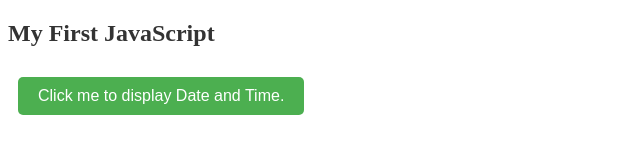
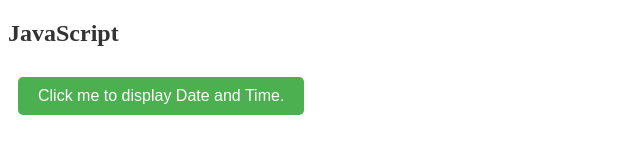
Before and after one commit to Olivem1234567/Java-HTML-CSS, a plain HTML site: page Index.html in a window 1280 px wide. Shown: the whole page, without its empty margins (0-640 px from the left). Drawn offline with Linux system fonts and the light colour scheme.

Commit message:
Update Index.html

```diff
--- a/Index.html
+++ b/Index.html
@@ -4,7 +4,7 @@
    <title>JavaThingy</title>
    <link rel="stylesheet" href="style.css">
 
-   <h2>My First JavaScript</h2>
+   <h2>JavaScript</h2>
 
     <button type="button"
      onclick="document.getElementById('demo').innerHTML = Date()">
```
